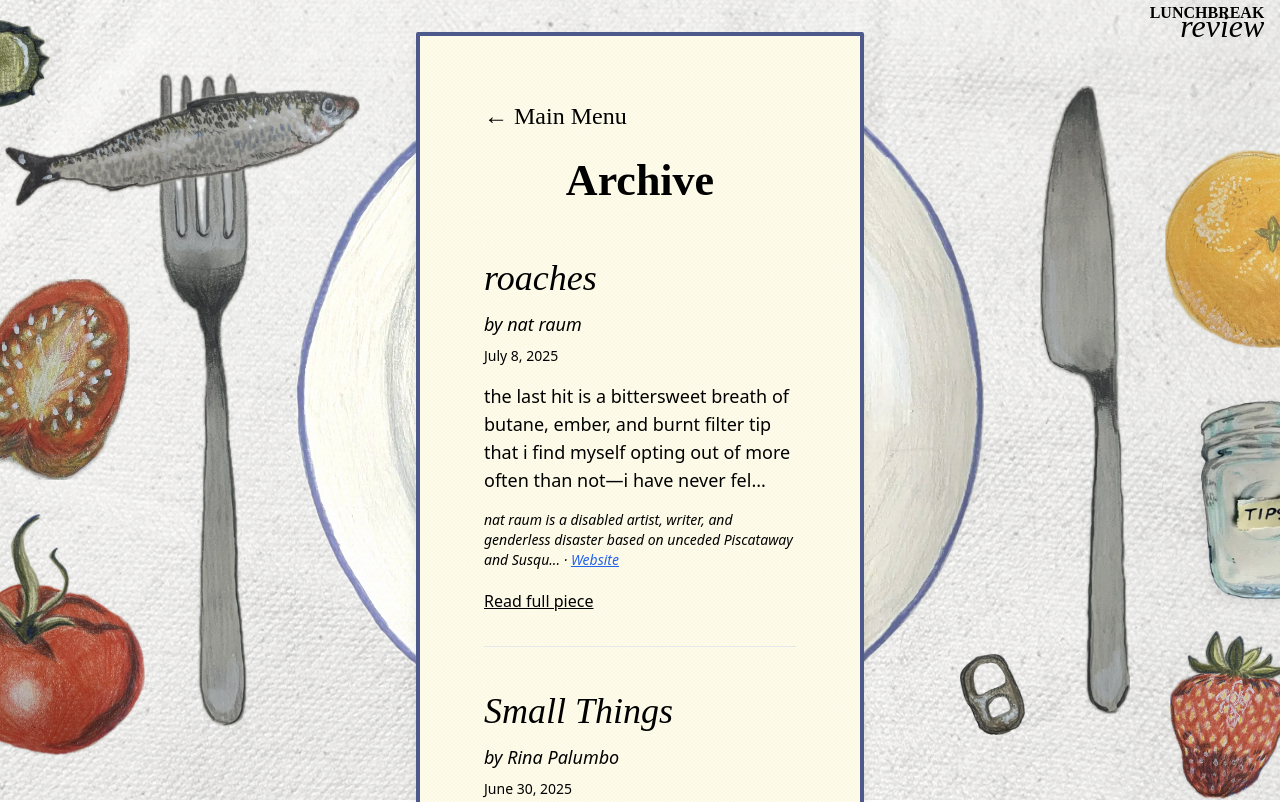
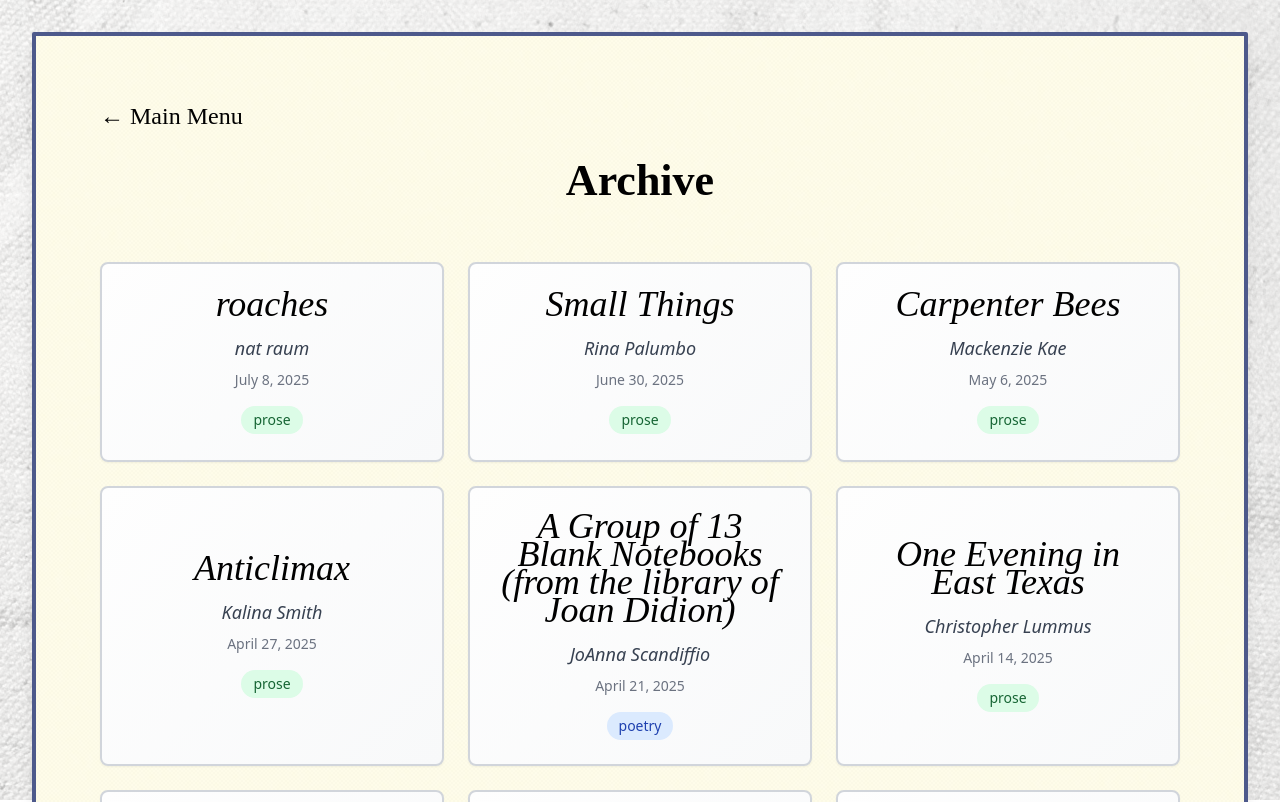
Before and after one commit to stabeart/lunch-break, a React (Vite) app: page /archive in a window 1280 px wide. Shown: the top 802 px of the page. Built offline with nearby package versions, Linux system fonts and the light colour scheme; the HTML template or start-up script is replaced by a standard one.

Commit message:
redesigned archive

```diff
--- a/src/components/Archive.jsx
+++ b/src/components/Archive.jsx
@@ -7,11 +7,11 @@ const Archive = () => {
   const archivedPieces = getArchivedSpecials();
 
   // Function to create an excerpt for display
-  const createExcerpt = (content, type, maxLength = 150) => {
+  const createExcerpt = (content, type, maxLength = 120) => {
     // For poetry, just take the first few lines
     if (type === 'poetry') {
-      const lines = content.split('\n').slice(0, 3);
-      return lines.join('\n') + '...';
+      const lines = content.split('\n').slice(0, 2);
+      return lines.join('\n') + (lines.length < content.split('\n').length ? '...' : '');
     }
 
     // For prose, take the first paragraph and truncate
@@ -23,59 +23,68 @@ const Archive = () => {
   };
 
   return (
-    <PageLayout title="Archive">
-      <div className="space-y-12">
-        <div className="space-y-12">
+    <PageLayout
+      title="Archive"
+      contentSize="archive" // New content size for archive grid
+      showDecorativeImages={false}
+      showTipJar={false}
+      showTitle={false}
+    >
+      {/* Grid container */}
+      <div className="grid grid-cols-1 md:grid-cols-2 lg:grid-cols-3 gap-6 mb-8">
         {archivedPieces.map((piece) => (
-            <div key={piece.id} className="text-left border-b border-gray-200 pb-8">
-              <h2 className="text-2xl mb-1">{piece.title}</h2>
-              <p className="mb-2 italic">by {piece.author}</p>
-              <p className="mb-4 text-sm">{piece.date}</p>
-              <div className="mb-4">
-                {piece.type === 'poetry' ? (
-                  // For poetry, preserve line breaks
-                  createExcerpt(piece.content, piece.type).split('\n').map((line, i) => (
-                    <p key={i}>{line}</p>
-                  ))
-                ) : (
-                  // For prose, display as regular paragraph
-                  <p>{createExcerpt(piece.content, piece.type)}</p>
-                )}
+          <div
+            key={piece.id}
+            className="group cursor-pointer"
+          >
+            <Link to={`/archive/${piece.id}`} className="block h-full">
+              <div
+                className="bg-white border-2 border-gray-300 rounded-lg p-6 h-full
+                           shadow-sm hover:shadow-md transition-all duration-300
+                           hover:border-gray-400 hover:-translate-y-1
+                           flex flex-col justify-center items-center text-center"
+                style={{
+                  background: 'linear-gradient(135deg, #fefefe 0%, #f8f9fa 100%)',
+                  minHeight: '200px'
+                }}
+              >
+                {/* Title */}
+                <h2 className="text-xl font-medium mb-3 group-hover:text-amber-800 transition-colors">
+                  {piece.title}
+                </h2>
+
+                {/* Author */}
+                <p className="text-lg italic text-gray-700 mb-2">
+                  {piece.author}
+                </p>
+
+                {/* Date */}
+                <p className="text-sm text-gray-500 mb-4">
+                  {piece.date}
+                </p>
+
+                {/* Type badge */}
+                <span className={`inline-block px-3 py-1 rounded-full text-sm font-medium ${
+                  piece.type === 'poetry'
+                    ? 'bg-blue-100 text-blue-800'
+                    : 'bg-green-100 text-green-800'
+                }`}>
+                  {piece.type || 'poetry'}
+                </span>
               </div>
-              <div className="mb-4">
-                <p className="text-sm italic">
-                  {createExcerpt(piece.authorBio, 'prose', 100)}
-                  {piece.authorWebsite && (
-                    <span> · <a
-                      href={piece.authorWebsite}
-                      target="_blank"
-                      rel="noopener noreferrer"
-                      className="text-blue-600 hover:opacity-70 transition-opacity underline"
-                      onClick={(e) => e.stopPropagation()}
-                    >
-                      Website
-                    </a></span>
-                  )}
-                </p>
-              </div>
-              <Link
-                to={`/archive/${piece.id}`}
-                className="text-base hover:opacity-30 transition-opacity underline"
-              >
-                Read full piece
             </Link>
           </div>
         ))}
       </div>
 
-        <div className="mt-6 text-center">
+      {/* Navigation */}
+      <div className="text-center pt-6 border-t border-gray-200">
         <Link
           to="/weekly"
           className="text-lg hover:opacity-30 transition-opacity underline"
         >
-            This week's special
+          Current special
         </Link>
-        </div>
       </div>
     </PageLayout>
   );
--- a/src/components/MagazineMenu.jsx
+++ b/src/components/MagazineMenu.jsx
@@ -38,36 +38,36 @@ const LiteraryMenu = () => {
         <div className="space-y-12 text-center">
           <div>
             <h2 className="text-2xl mb-4" style={styles.sectionTitle}>
-              specials
+              Specials
             </h2>
             <p className="mb-2">
-              <MenuLink href="/weekly">current feature</MenuLink>
+              <MenuLink href="/weekly">Current Feature</MenuLink>
             </p>
             <p className="mb-2">
-              <MenuLink href="/archive">archive</MenuLink>
+              <MenuLink href="/archive">Archive</MenuLink>
             </p>
           </div>
 
           <div>
-            <h2 className="text-2xl mb-4" style={styles.georgia}>main courses</h2>
+            <h2 className="text-2xl mb-4" style={styles.georgia}>Main Courses</h2>
             <p className="mb-2">
-              <MenuLink href="/current">current issue</MenuLink>
+              <MenuLink href="/current">Current Issue</MenuLink>
             </p>
             <p className="mb-2">
-              <MenuLink href="/past">past issues</MenuLink>
+              <MenuLink href="/past">Past Issues</MenuLink>
             </p>
           </div>
 
           <div>
-            <h2 className="text-2xl mb-4" style={styles.georgia}>desserts</h2>
+            <h2 className="text-2xl mb-4" style={styles.georgia}>Desserts</h2>
             <p className="mb-2">
-              <MenuLink href="/submissions">submissions</MenuLink>
+              <MenuLink href="/submissions">Submissions</MenuLink>
             </p>
           </div>
 
           <div className="text-base mt-8">
             <p className="mb-2">
-              <MenuLink href="/about">about us</MenuLink>
+              <MenuLink href="/about">About us</MenuLink>
             </p>
             {isMobile && (
               <p className="mt-2">
--- a/src/components/PageLayout.jsx
+++ b/src/components/PageLayout.jsx
@@ -20,10 +20,13 @@ const PageLayout = ({
   children,
   showMenuLink = true,
   contentSize = 'default', // Options: 'default', 'wide', 'full'
-  showDecorativeImages = true
+  showDecorativeImages = true,
+  showTipJar = true,  // Add this prop
+  showTitle = true    // Add this prop
 }) => {
   const location = useLocation();
-  const showTipJar = location.pathname !== '/donate';
+  const defaultShowTipJar = location.pathname !== '/donate';
+  const shouldShowTipJar = showTipJar && defaultShowTipJar;
   const isMobile = useMediaQuery({ maxWidth: 768 });
   const isReducedSpacing = ['/submissions', '/about', '/donate'].includes(location.pathname);
   const isSmallScreen = useMediaQuery({ maxWidth: 1366 });
@@ -121,7 +124,9 @@ const PageLayout = ({
     case 'wide':
       return 'max-w-xl'; // Approximately 672px
     case 'full':
-        return 'max-w-5xl'; // Increasing to approximately 1024px for full content
+      return 'max-w-5xl'; // Approximately 1024px for full content
+    case 'archive':
+      return 'max-w-7xl'; // Approximately 1280px for archive grid
     default:
       return 'max-w-md'; // Default is approximately 448px
   }
@@ -219,6 +224,7 @@ const PageLayout = ({
         }}
       />
 
+      {showTitle && (
       <div style={styles.fixedTitle} className={isMobile ? 'hidden' : ''}>
         LUNCHBREAK<br />
         <span style={{
@@ -227,6 +233,7 @@ const PageLayout = ({
           fontSize: isMobile ? '3rem' : isSmallScreen ? '4rem' : contentSize === 'wide' ? '5rem' : contentSize === 'full' ? '4rem' : `${6 * scale}rem`
         }}>review</span>
       </div>
+      )}
 
       {/* Plate background - only show for default and wide content */}
       {contentSize !== 'full' && (
@@ -315,7 +322,7 @@ const PageLayout = ({
       </div>
 
       {/* Show tip jar for default and wide content, but not full width */}
-      {showTipJar && !isMobile && contentSize !== 'full' && (
+      {shouldShowTipJar && !isMobile && contentSize !== 'full' && (
         <TipJar position={contentSize === 'wide' ? 'far-right' : 'default'} />
       )}
 
--- a/src/components/ProseSpecials.jsx
+++ b/src/components/ProseSpecials.jsx
@@ -30,7 +30,7 @@ const ProseSpecials = () => {
     >
       <div className="text-center mb-10">
         <h2 className="text-2xl mb-1">{featuredPiece.title}</h2>
-        <p className="mb-2 text-lg italic">by {featuredPiece.author}</p>
+        <p className="mb-2 text-lg italic"> {featuredPiece.author}</p>
         <p className="mb-8 text-sm">{featuredPiece.date}</p>
       </div>
 
--- a/src/components/WeeklySpecials.jsx
+++ b/src/components/WeeklySpecials.jsx
@@ -29,7 +29,7 @@ const WeeklySpecials = () => {
     >
       <div className="text-center mb-8">
         <h2 className="text-2xl mb-1">{featuredPiece.title}</h2>
-        <p className="mb-6 text-lg italic">by {featuredPiece.author}</p>
+        <p className="mb-6 text-lg italic"> {featuredPiece.author}</p>
         <p className="mb-8 text-sm">{featuredPiece.date}</p>
       </div>
 
--- a/src/index.css
+++ b/src/index.css
@@ -1,3 +1,25 @@
 @tailwind base;
- @tailwind components;
- @tailwind utilities;
+@tailwind components;
+@tailwind utilities;
+
+/* Add line clamp utilities */
+.line-clamp-1 {
+  overflow: hidden;
+  display: -webkit-box;
+  -webkit-box-orient: vertical;
+  -webkit-line-clamp: 1;
+}
+
+.line-clamp-2 {
+  overflow: hidden;
+  display: -webkit-box;
+  -webkit-box-orient: vertical;
+  -webkit-line-clamp: 2;
+}
+
+.line-clamp-3 {
+  overflow: hidden;
+  display: -webkit-box;
+  -webkit-box-orient: vertical;
+  -webkit-line-clamp: 3;
+}
```
Lines whose indentation alone changed are shown as unchanged.
